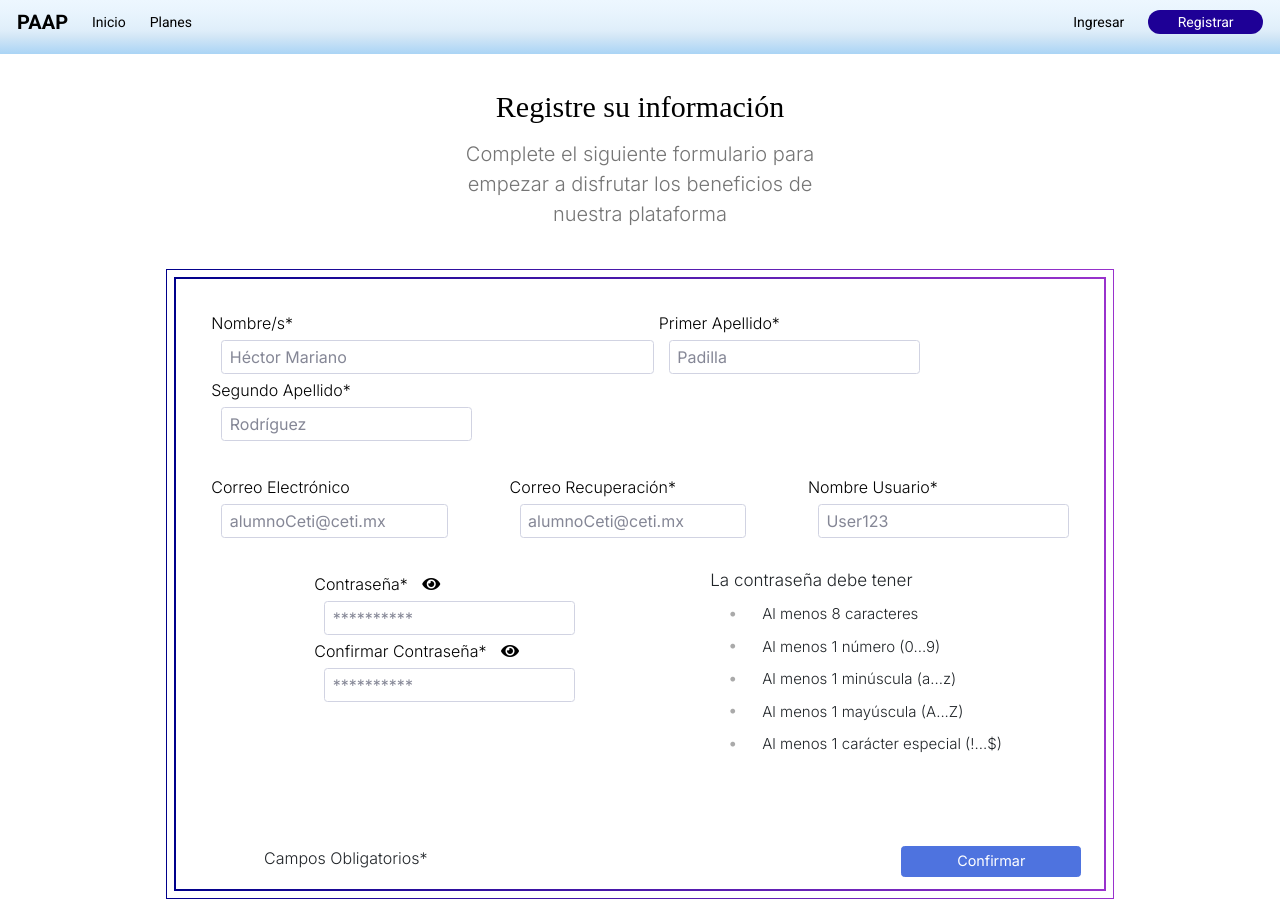
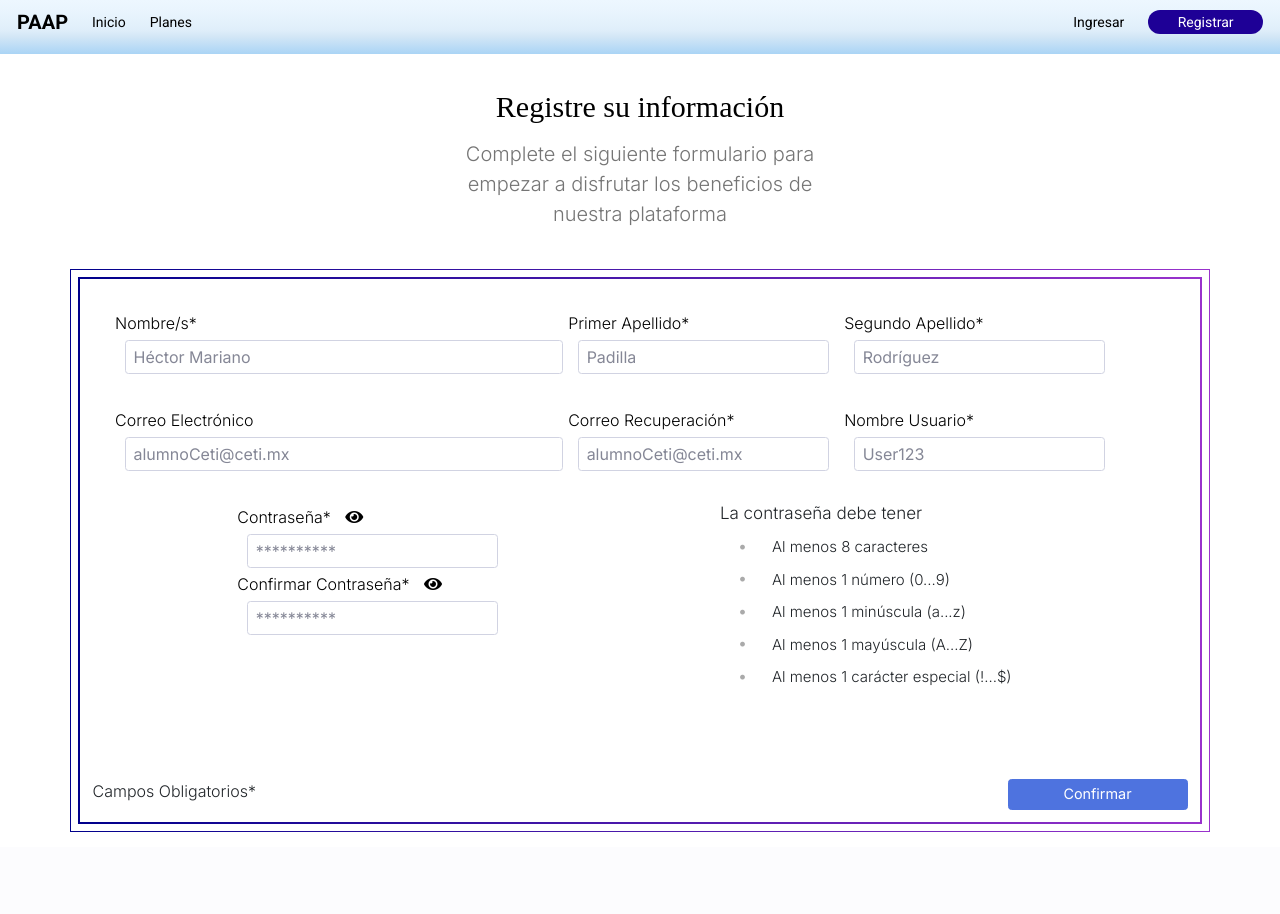
Before and after one commit to DiegoFullen/PAAP, a Django app: page /register/ in a window 1280 px wide. After the commit the page ends 832 px from the top, so only its background shows below. Run offline with Django 5.2, Linux system fonts and the light colour scheme; some libraries are stand-ins or nearby versions; some web fonts are replaced.

Commit message:
BugFixing

```diff
--- a/htdocs/static/css/pricing.css
+++ b/htdocs/static/css/pricing.css
@@ -89,7 +89,7 @@
     }
 }
 
-@media (max-width: 1020px){
+@media (max-width: 1120px){
    #plans{
     width: 100%;
    }
--- a/htdocs/static/css/register.css
+++ b/htdocs/static/css/register.css
@@ -1,5 +1,9 @@
 @import url('https://fonts.googleapis.com/css2?family=Inter:opsz,wght@14..32,100..900&display=swap');
 @import url('https://fonts.googleapis.com/css2?family=Gupter&display=swap');
+
+body{
+    min-width: 830px;
+}
 
 #links {
     background: rgb(205,231,252);
@@ -35,7 +39,7 @@
     font-style: normal;
     font-weight: 300;
     font-size: 1.6em;
-    min-width: 572px;
+    min-width: 676px;
     margin: auto;
 }
 
@@ -52,6 +56,10 @@
 #accountInfo button {
     font-size: .9em;
     width: 18rem;
+}
+
+#btnValidate{
+    margin-right: 10%;
 }
 
 .border-box {
--- a/htdocs/static/js/register.js
+++ b/htdocs/static/js/register.js
@@ -3,23 +3,23 @@ const btnValidate = $d.getElementById("btnValidate");
 const inputPassword = $d.getElementById("accountPassword");
 const requiertList = $d.querySelectorAll(".requirements li")
 
-const requirments =  [
-    {regex: /.{8,}/, index: 0},
-    {regex: /[0-9]/, index: 1},
-    {regex: /[a-z]/, index: 2},
-    {regex: /[A-Z]/, index: 3},
-    {regex: /[^A-Za-z0-9]/, index: 4},
+const requirments = [
+    { regex: /.{8,}/, index: 0 },
+    { regex: /[0-9]/, index: 1 },
+    { regex: /[a-z]/, index: 2 },
+    { regex: /[A-Z]/, index: 3 },
+    { regex: /[^A-Za-z0-9]/, index: 4 },
 ]
 
-inputPassword.addEventListener("keyup", (e) =>{
+inputPassword.addEventListener("keyup", (e) => {
     requirments.forEach(item => {
         const isValid = item.regex.test(e.target.value);
         const requirementItem = requiertList[item.index];
 
-        if(isValid){
+        if (isValid) {
             requirementItem.firstElementChild.className = "fas fa-solid fa-check"
             requirementItem.classList.add("valid");
-        }else{
+        } else {
             requirementItem.firstElementChild.className = "fas fa-solid fa-circle"
             requirementItem.classList.remove("valid");
         }
@@ -27,28 +27,28 @@ inputPassword.addEventListener("keyup", (e) =>{
 });
 
 
-btnValidate.addEventListener("click", function(event){
+btnValidate.addEventListener("click", function (event) {
     const valuePassword = $d.getElementById("accountPassword").value;
     const valueRepeat = $d.getElementById("accountPassword2").value;
 
     //const newEmail = sanitizeInput(inputEmail);
     //const newRetrieve = sanitizeInput(inputRetrieve);
-    if(isNotEmpty(valuePassword) && isNotEmpty(valueRepeat)){
+    if (isNotEmpty(valuePassword) && isNotEmpty(valueRepeat)) {
 
-        if(isValidPassword(valuePassword)){
-            if(valuePassword === valueRepeat){
+        if (isValidPassword(valuePassword)) {
+            if (valuePassword === valueRepeat) {
 
-            }else{
+            } else {
                 event.preventDefault();
                 alert("Las contraseñas no son las mismas. Favor de revisar las contraseñas");
             }
-        }else{
+        } else {
             event.preventDefault();
             window.alert("Ingrese una contraseña valida");
         }
-    }else{
+    } else {
     }
- });
+});
 
 
 
@@ -60,7 +60,25 @@ function isValidPassword(password) {
 function isNotEmpty(cadena) {
     if (typeof cadena === "string" && cadena.length === 0 || cadena === null) {
         return false;
-    } else{
+    } else {
         return true;
     }
 }
+
+
+//Funcionalidad de botón para visualización y censura de contraseña
+document.getElementById('togglePassword').addEventListener('click', function () {
+    var passwordField = document.getElementById('accountPassword');
+    var icon = this;
+    passwordField.type = passwordField.type === "password" ? "text" : "password";
+    icon.classList.toggle('fa-eye-slash', passwordField.type === "text");
+    icon.classList.toggle('fa-eye', passwordField.type === "password");
+});
+
+document.getElementById('togglePassword2').addEventListener('click', function () {
+    var passwordField = document.getElementById('accountPassword2');
+    var icon = this;
+    passwordField.type = passwordField.type === "password" ? "text" : "password";
+    icon.classList.toggle('fa-eye-slash', passwordField.type === "text");
+    icon.classList.toggle('fa-eye', passwordField.type === "password");
+});
--- a/htdocs/templates/register.html
+++ b/htdocs/templates/register.html
@@ -45,7 +45,7 @@
                 </div>
 
                 <div class="row mt-5">
-                    <div class="col-1"></div>
+
                     <div class="col">
 
                         <div class="card mb-4 border-box" id="accountInfo">
@@ -55,34 +55,34 @@
                                 {% csrf_token %}
                                 <div class="row mt-4 ml-4">
 
-                                    <div class="col-6">
+                                    <div class="col-5">
                                         <label for="accountName" class="col-form-label">Nombre/s*</label>
                                         <input type="text" class="form-control ml-3" id="accountName" name="accountName"  style="width: 100%;" placeholder="Héctor Mariano" value="" required pattern="[A-Za-z\s]+" title="Solo se permiten carácteres">
                                     </div>
 
-                                    <div class="col">
+                                    <div class="col-md-auto">
                                         <label for="accountFLast" class="col-form-label">Primer Apellido*</label>
                                         <input type="text" class="form-control ml-3" id="accountFLast" name="accountFLast" placeholder="Padilla" value="" required pattern="[A-Za-z]+" title="Solo se permiten carácteres">
                                     </div>
 
-                                    <div class="col">
+                                    <div class="col-md-auto">
                                         <label for="accountSLast" class="col-form-label">Segundo Apellido*</label>
                                         <input type="text" class="form-control ml-3" id="accountSLast" name="accountSLast" placeholder="Rodríguez" value="" required pattern="[A-Za-z]+" title="Solo se permiten carácteres">
                                     </div>
                                 </div>
 
                                 <div class="row mt-5 ml-4">
-                                    <div class="col">
+                                    <div class="col-5">
                                         <label for="accountEmail" class="col-form-label">Correo Electrónico</label>
-                                        <input type="email" class="form-control ml-3" id="accountEmail" name="accountEmail" placeholder="alumnoCeti@ceti.mx" value="" style="width: 80%;" required>
+                                        <input type="email" class="form-control ml-3" id="accountEmail" name="accountEmail" placeholder="alumnoCeti@ceti.mx" value="" style="width: 100%;" required>
                                     </div>
 
-                                    <div class="col">
+                                    <div class="col-md-auto">
                                         <label for="accountEmailBack" class="col-form-label">Correo Recuperación*</label>
-                                        <input type="email" class="form-control ml-3" id="accountEmailBack" name="accountEmailBack" placeholder="alumnoCeti@ceti.mx" value="" style="width: 80%;" required>
+                                        <input type="email" class="form-control ml-3" id="accountEmailBack" name="accountEmailBack" placeholder="alumnoCeti@ceti.mx" value="" required>
                                     </div>
 
-                                    <div class="col">
+                                    <div class="col-md-auto">
                                         <label for="accountUsername" class="col-form-label">Nombre Usuario*</label>
                                         <input type="text" class="form-control ml-3" id="accountUsername" name="accountUsername" placeholder="User123" required minlength="6">
                                     </div>
@@ -131,9 +131,9 @@
 
                                 <div class="row justify-content-md-end" style="margin-top: 8rem;">
                                     <div class="col-md-auto"><span>Campos Obligatorios*</span></div>
-                                    <div class="col-6"></div>
+                                    <div class="col"></div>
                                     <div class="col-md-auto">
-                                        <button class="btn btn-primary mr-3" id="btnValidate">Confirmar</button>
+                                        <button class="btn btn-primary" id="btnValidate">Confirmar</button>
                                     </div>
                                 </div>
 
@@ -142,32 +142,13 @@
                         </div>
 
                     </div>
-                    <div class="col-1"></div>
+
                 </div>
             </div>
         </div>
 
     </header>
 
-    <script>
-        document.getElementById('togglePassword').addEventListener('click', function() {
-        var passwordField = document.getElementById('accountPassword');
-        var icon = this;
-        passwordField.type = passwordField.type === "password" ? "text" : "password";
-        icon.classList.toggle('fa-eye-slash', passwordField.type === "text");
-        icon.classList.toggle('fa-eye', passwordField.type === "password");
-        });
-    </script>
-
-    <script>
-        document.getElementById('togglePassword2').addEventListener('click', function() {
-        var passwordField = document.getElementById('accountPassword2');
-        var icon = this;
-        passwordField.type = passwordField.type === "password" ? "text" : "password";
-        icon.classList.toggle('fa-eye-slash', passwordField.type === "text");
-        icon.classList.toggle('fa-eye', passwordField.type === "password");
-        });
-    </script>
     <script src="{% static 'js/main.js'%}"></script>
     <script src="{% static 'js/register.js'%}"></script>
     <script src="{% static 'resources/bootstrap/js/bootstrap.min.js'%}"></script>
```
Also changed, not shown: other parts of htdocs/static/css/register.css (+0 -49 lines), htdocs/static/css/accountEdit.css (+17 -3 lines), htdocs/static/css/index.css (+13 -4 lines), htdocs/static/js/account.js (+16 -0 lines), htdocs/static/js/accountEdit.js (+19 -0 lines), htdocs/templates/account.html (+1 -18 lines), htdocs/templates/accountEdit.html (+6 -27 lines), htdocs/templates/index.html (+6 -5 lines).
